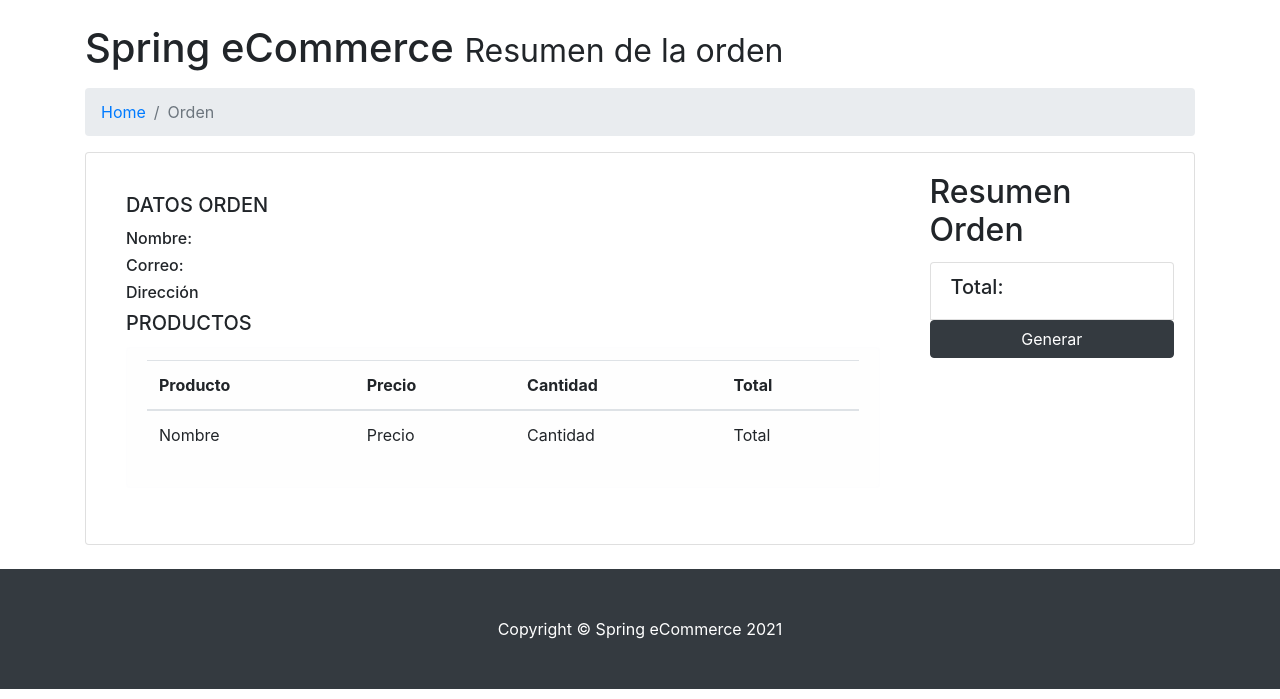
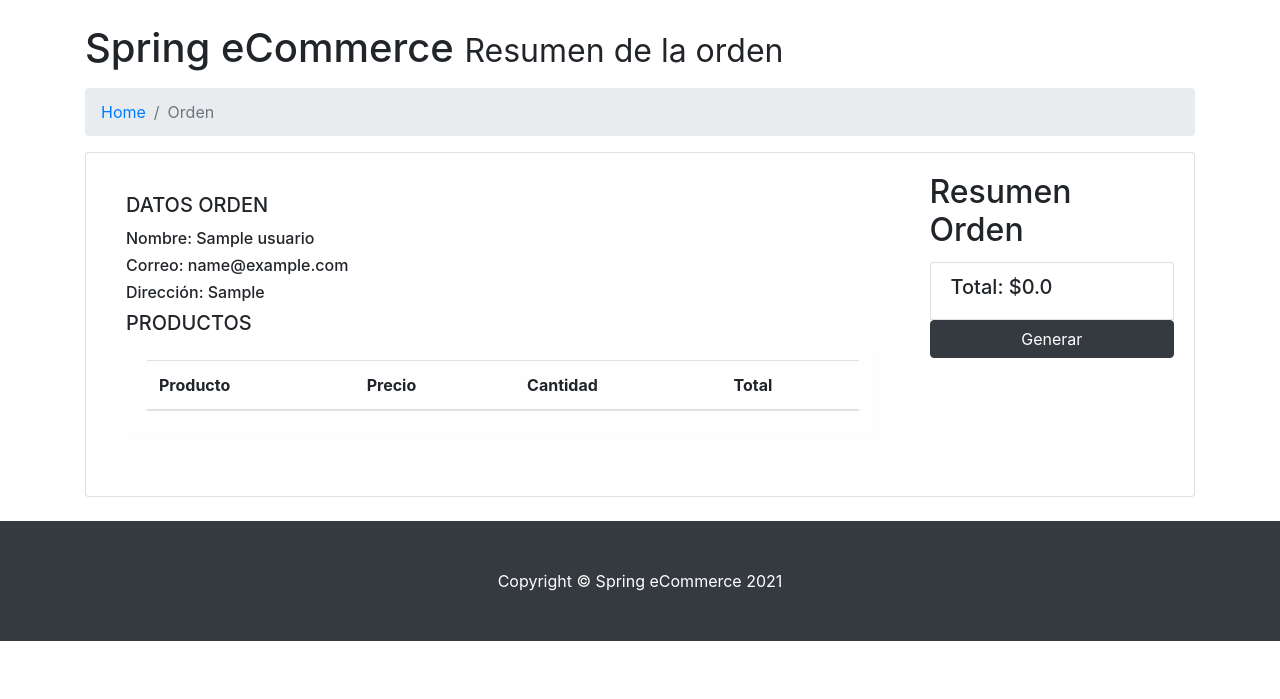
Before and after one commit to 546174R10/spring-ecommerce, a Spring Boot app: page /order in a window 1280 px wide. Shown: the part 56-755 px from the top of the page. Run offline with Spring Boot 4, Linux system fonts and the light colour scheme; tables that the repository leaves empty hold one stand-in row (values such as "Sample post"); lists and menus that the app fills with data are empty.

Commit message:
mostramos la informacion del usuario y el detalle del carrito en la vista resumenorden

```diff
--- a/src/main/java/com/curso/ecommerce/controller/HomeController.java
+++ b/src/main/java/com/curso/ecommerce/controller/HomeController.java
@@ -17,6 +17,8 @@ import org.springframework.web.bind.annotation.RequestParam;
 import com.curso.ecommerce.model.DetalleOrden;
 import com.curso.ecommerce.model.Orden;
 import com.curso.ecommerce.model.Producto;
+import com.curso.ecommerce.model.Usuario;
+import com.curso.ecommerce.service.IUsuarioService;
 import com.curso.ecommerce.service.ProductoService;
 
 @Controller
@@ -25,14 +27,21 @@ public class HomeController {
 
 	private final Logger log= LoggerFactory.getLogger(HomeController.class);
 
-	@Autowired //le injecta el contenedor del framework
-	private ProductoService productoService;
+	//le injecta el contenedor del framework
+	private final ProductoService productoService;
+
+    private final IUsuarioService usuarioService;
 
 	//para almacenar los detalles de la orden
 	List<DetalleOrden> detalles = new ArrayList<DetalleOrden>();
 
 	//datos de la orde
 	Orden orden=new Orden();
+
+  HomeController(ProductoService productoService, IUsuarioService usuarioService) {
+    this.productoService = productoService;
+    this.usuarioService = usuarioService;
+  }
 
 	//mapeo de usuario
 	@GetMapping("")
@@ -118,13 +127,22 @@ public class HomeController {
    }
     @GetMapping("/getCart")
     public String getCart(Model model) {
+
         model.addAttribute("cart", detalles);
         model.addAttribute("orden", orden);
-    	return "/usuario/carrito";
+
+        return "/usuario/carrito";
 
     }
     @GetMapping("/order")
-    public String order() {
+    public String order(Model model) {
+
+        Usuario usuario = usuarioService.findById(1).get();
+
+        model.addAttribute("cart", detalles);
+        model.addAttribute("orden", orden);
+        model.addAttribute("usuario", usuario);
+
 return "usuario/resumenorden";
     }
 
--- a/src/main/resources/templates/usuario/resumenorden.html
+++ b/src/main/resources/templates/usuario/resumenorden.html
@@ -49,9 +49,9 @@
               <h5 class="card-title">
                 DATOS ORDEN
               </h5>
-              <h6>Nombre: </h6>
-              <h6 >Correo: </h6>
-              <h6 >Dirección</h6>
+              <h6 th:text="'Nombre: '+  ${usuario.nombre}">Nombre: </h6>
+              <h6 th:text="'Correo: '+  ${usuario.email}">Correo: </h6>
+              <h6 th:text="'Dirección: '+  ${usuario.direccion}">Dirección</h6>
 
               <h5 class="card-title">
                 PRODUCTOS
@@ -67,11 +67,11 @@
                     </tr>
                   </thead>
                   <tbody>
-                    <tr>
-                     <td >Nombre</td>
-                     <td >Precio</td>
-                     <td>Cantidad</td>
-                     <td >Total</td>
+                    <tr th:each="dtorden:${cart}">
+                     <td th:text="${dtorden.nombre}" ></td>
+                     <td th:text="${dtorden.precio}"></td>
+                     <td th:text="${dtorden.cantidad}"></td>
+                     <td th:text="${dtorden.total}"></td>
 
                    </tr>
                  </tbody>
@@ -86,7 +86,7 @@
           <h2 class="card-title">Resumen Orden</h2>
 
           <ul class="list-group">
-            <li class="list-group-item"><h5> Total:</h5></li>
+            <li class="list-group-item"><h5 th:text="'Total: $' + ${orden.total}"> Total:</h5></li>
             <a href="#" class="btn btn-dark">Generar</a>
           </ul>
         </div>
```
Also changed, not shown: src/main/java/com/curso/ecommerce/repository/IUsuarioRepository.java (added, +9 -0 lines), src/main/java/com/curso/ecommerce/service/IUsuarioService.java (added, +9 -0 lines), src/main/java/com/curso/ecommerce/service/UsuarioServiceImpl.java (added, +23 -0 lines).
